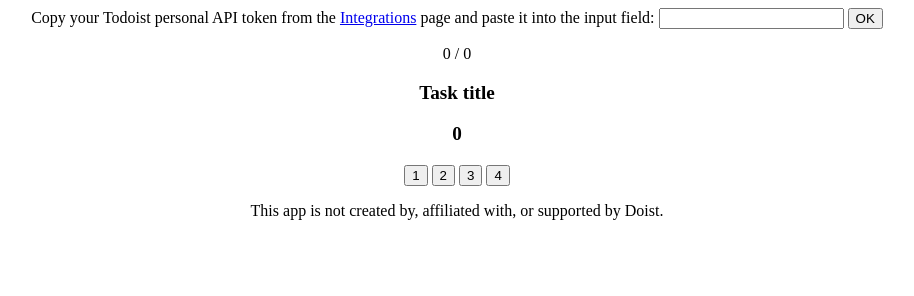
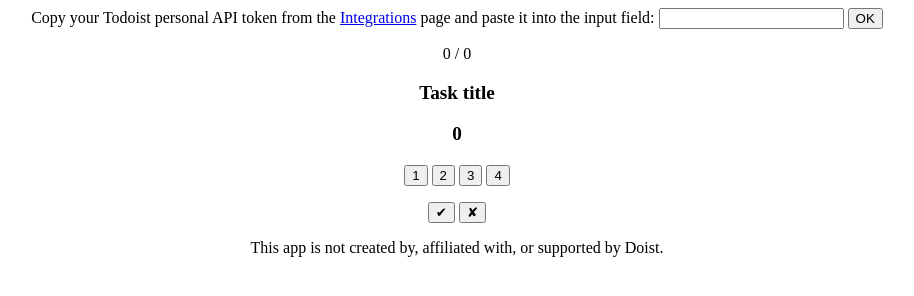
Before and after one commit to vassilevsky/prioritist, a plain HTML site: page docs/index.html in a window 1280 px wide. Shown: the whole page, without its empty margins (183-1097 px from the left). Drawn offline with Linux system fonts and the light colour scheme.

Commit message:
Added Done and Delete buttons

```diff
--- a/docs/index.html
+++ b/docs/index.html
@@ -71,6 +71,40 @@
             }
         }
 
+        function mark_as_done() {
+            fetch(API + "/tasks/" + current_task_id() + "/close", {
+                method: "POST",
+                headers: {
+                    "Authorization": "Bearer " + personal_token(),
+                    "X-Request-Id": Math.random()
+                }
+            }).then(function(response) {
+                console.log('close response', response)
+                if (response.ok) {
+                    next_task()
+                } else {
+                    console.log("close error")
+                }
+            })
+        }
+
+        function remove() {
+            fetch(API + "/tasks/" + current_task_id(), {
+                method: "DELETE",
+                headers: {
+                    "Authorization": "Bearer " + personal_token(),
+                    "X-Request-Id": Math.random()
+                }
+            }).then(function(response) {
+                console.log('delete response', response)
+                if (response.ok) {
+                    next_task()
+                } else {
+                    console.log("delete error")
+                }
+            })
+        }
+
         function next_task() {
             current_task_index += 1
 
@@ -113,7 +147,10 @@
             <button onclick="set_priority(3)">3</button>
             <button onclick="set_priority(4)">4</button>
         </p>
-
+        <p>
+            <button onclick="mark_as_done()">✔</button>
+            <button onclick="remove()">✘</button>
+        </p>
         <p>This app is not created by, affiliated with, or supported by Doist.</p>
     </center>
 </body>
```
